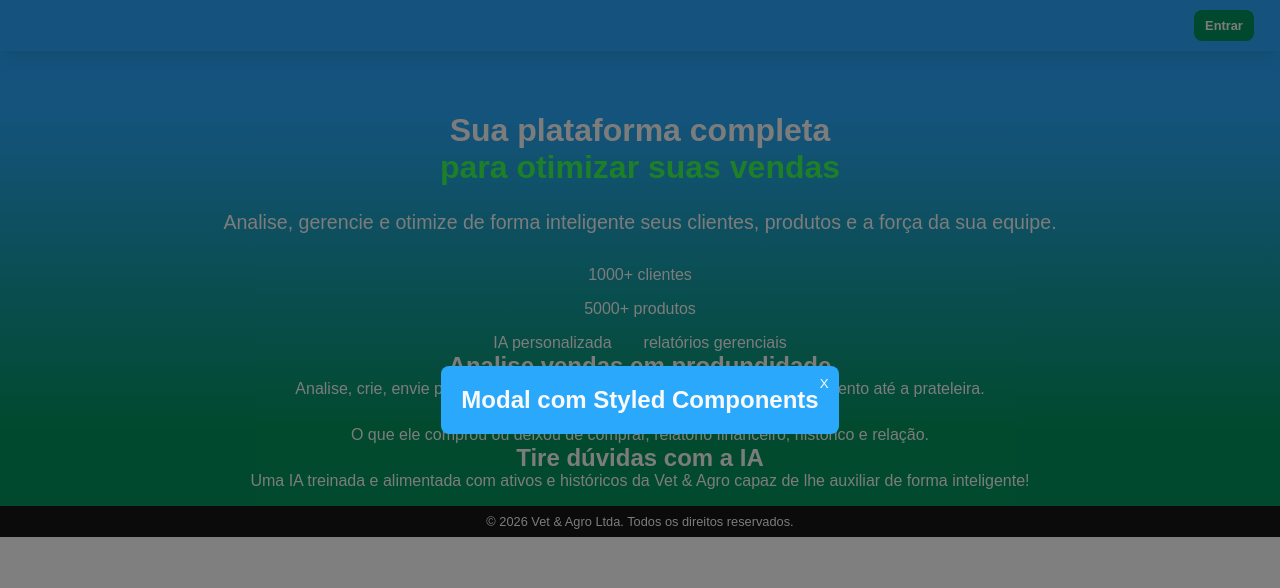
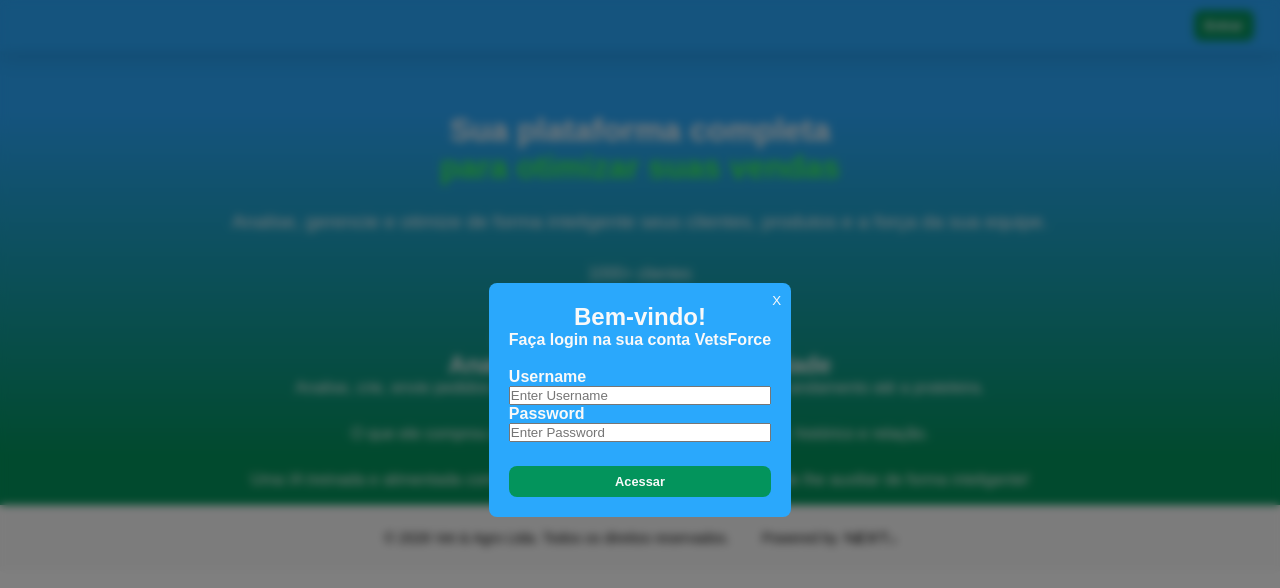
Before and after one commit to gabrielUpON/VetsForce, a Next.js app: page / in a window 1280 px wide. Both pictures are taken after a click on the button "Entrar". Shown: the top 588 px of the page. Built offline with nearby package versions, Linux system fonts and the light colour scheme.

Commit message:
update modal

```diff
--- a/app/Home.module.css
+++ b/app/Home.module.css
@@ -1,10 +1,18 @@
+@keyframes slide-in {
+    from {
+        transform: translateY(100%);
+        opacity: 0;
+    }
+    to {
+        transform: translateY(0%);
+        opacity: 1;
+    }
+}
+
 .main {
     display: flex;
     flex-direction: column; /* mobile */
     background: linear-gradient(to bottom, #2aa8fc 20%, #03945c 80%);
-  @media (min-width: 768px) {
-    flex-direction: column; /* desktop */
-  }
 }
 .cabecalho  {
     display: flex;
@@ -39,6 +47,8 @@
     text-align: center;
 
     .apresentacao {
+        animation: slide-in 1000ms;
+
         span {
             display: block;
             font-size: 2rem;
@@ -49,11 +59,12 @@
         }
         p {
             margin-top: 25px;
-        font-size: 1.225rem;
+            font-size: 1.2rem;
         }
     }
 
     .metricas {
+        animation: slide-in 1300ms;
         margin-top: 2rem;
 
         p {
@@ -67,9 +78,23 @@
 }
 
 .footer {
-    background-color: #161616;
-    text-align: center;
-    font-size: 0.8rem;
+    display: flex;
+    flex-direction: row;
+    align-items: center;
+    justify-content: center;
+    background-color: #F9F9F9;
+    font-size: 0.9rem;
     margin-top: 16px;
     padding: 8px;
+    gap: 32px;
+
+    p {
+        color: black;
     }
+
+    .nextjslogo {
+        display: flex;
+        align-items: center;
+        gap: 8px;
+    }
+}
--- a/app/page.js
+++ b/app/page.js
@@ -2,6 +2,7 @@
 
 import Modal from "@/components/home/modal";
 import { useState } from "react";
+import Image from 'next/image'
 
 import styles from "./Home.module.css";
 
@@ -17,9 +18,7 @@
         </button>
       </div>
 
-      <Modal isOpen={open} onClose={() => setOpen(false)}>
-        <h2>Modal com Styled Components</h2>
-      </Modal>
+      <Modal isOpen={open} onClose={() => setOpen(false)}/>
 
       <div className={styles.container}>
 
@@ -66,6 +65,13 @@
 
         <p>© 2026 Vet & Agro Ltda. Todos os direitos reservados.</p>
 
+        <div className={styles.nextjslogo}>
+
+          <p>Powered by</p>
+          <Image src="/next.svg" width={50} height={50} alt="Picture of the author" />
+
+        </div>
+
       </div>
 
     </div>
--- a/components/home/Modal.module.css
+++ b/components/home/Modal.module.css
@@ -1,7 +1,18 @@
+@keyframes fadeUp {
+  from {
+    opacity: 0;
+    transform: translateY(25px);
+  }
+  to {
+    opacity: 1;
+    transform: translateY(0);
+  }
+}
 .main {
     position: fixed;
     inset: 0;
     background: rgba(0,0,0,0.5);
+    backdrop-filter: blur(4px);
     display: flex;
     align-items: center;
     justify-content: center;
@@ -12,8 +23,9 @@
     border-radius: 8px;
     min-width: 300px;
     position: relative;
+    animation: fadeUp 0.7s ease;
 
-    button {
+    .closer {
       position: absolute;
       top: 10px;
       right: 10px;
@@ -21,4 +33,33 @@
       background: transparent;
       cursor: pointer;
     }
+
+    form {
+        display: flex;
+        flex-direction: column;
+
+        h2, h3 {
+            text-align: center;
+        }
+
+        h3 {
+            font-size: medium;
+            margin-bottom: 1.2rem;
+        }
+
+        button {
+            font-size: 0.8rem;
+            font-weight: bold;
+            background-color: #03945c;
+            border: none;
+            border-radius: 8px;
+            padding: 0.5rem 0.7rem;
+            cursor: pointer;
+            margin-top: 1.5rem;
+        }
+        button:hover {
+            background-color: #027a4c;
+            transition: background-color 0.5s ease;
+        }
+    }
 }
--- a/components/home/modal.jsx
+++ b/components/home/modal.jsx
@@ -2,14 +2,27 @@
 
 import styles from "./Modal.module.css";
 
-export default function Modal({ isOpen, onClose, children }) {
+export default function Modal({ isOpen, onClose }) {
   if (!isOpen) return null;
 
   return (
     <div className={styles.main}>
       <div className={styles.box}>
-        <button className="absolute top-[10px] right-[10px] border-[none] bg-transparent cursor-pointer" onClick={onClose}>X</button>
-        {children}
+
+        <button className={styles.closer} onClick={onClose}>X</button>
+
+        <form onSubmit={(e) => e.preventDefault()}>
+          <h2>Bem-vindo!</h2>
+          <h3>Faça login na sua conta VetsForce</h3>
+          <label htmlFor="uname"><b>Username</b></label>
+          <input type="text" placeholder="Enter Username" name="uname" required />
+
+          <label htmlFor="psw"><b>Password</b></label>
+          <input type="password" placeholder="Enter Password" name="psw" required />
+
+          <button type="submit">Acessar</button>
+
+        </form>
       </div>
     </div>
   );
```
Lines whose indentation alone changed are shown as unchanged.
